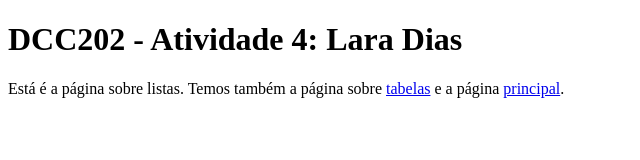
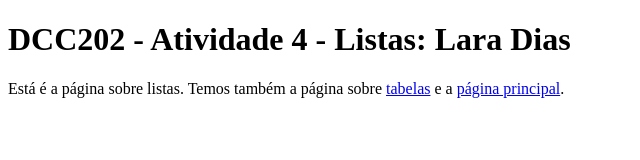
Before and after one commit to ufjf-dcc202/ufjf-dcc202-2023-3-a-atv4-Lara-Dias, a website: page listas.html in a window 1280 px wide. Shown: the whole page, without its empty margins (0-640 px from the left). Drawn offline with Linux system fonts and the light colour scheme.

Commit message:
ajustes listas.html

```diff
--- a/listas.html
+++ b/listas.html
@@ -8,10 +8,10 @@
 <body>
     <main>
         <h1>
-            DCC202 - Atividade 4: Lara Dias
+            DCC202 - Atividade 4 - Listas: Lara Dias
         </h1>
         <p>
-            Está é a página sobre listas. Temos também a página sobre <a href="tabelas.html">tabelas</a> e a página <a href="index.html"> principal</a>.
+            Está é a página sobre listas. Temos também a página sobre <a href="tabelas.html">tabelas</a> e a <a href="index.html"> página principal</a>.
         </p>
     </main>
 </body>
```
